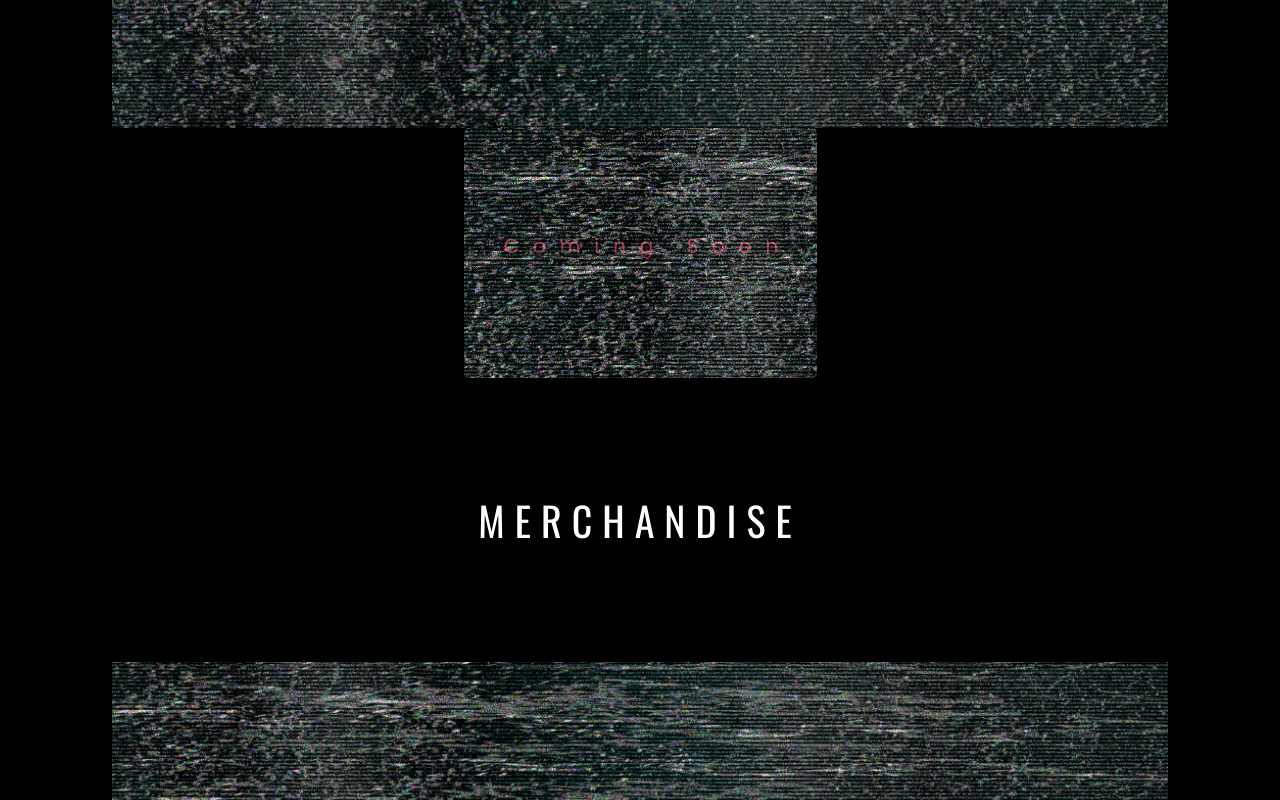
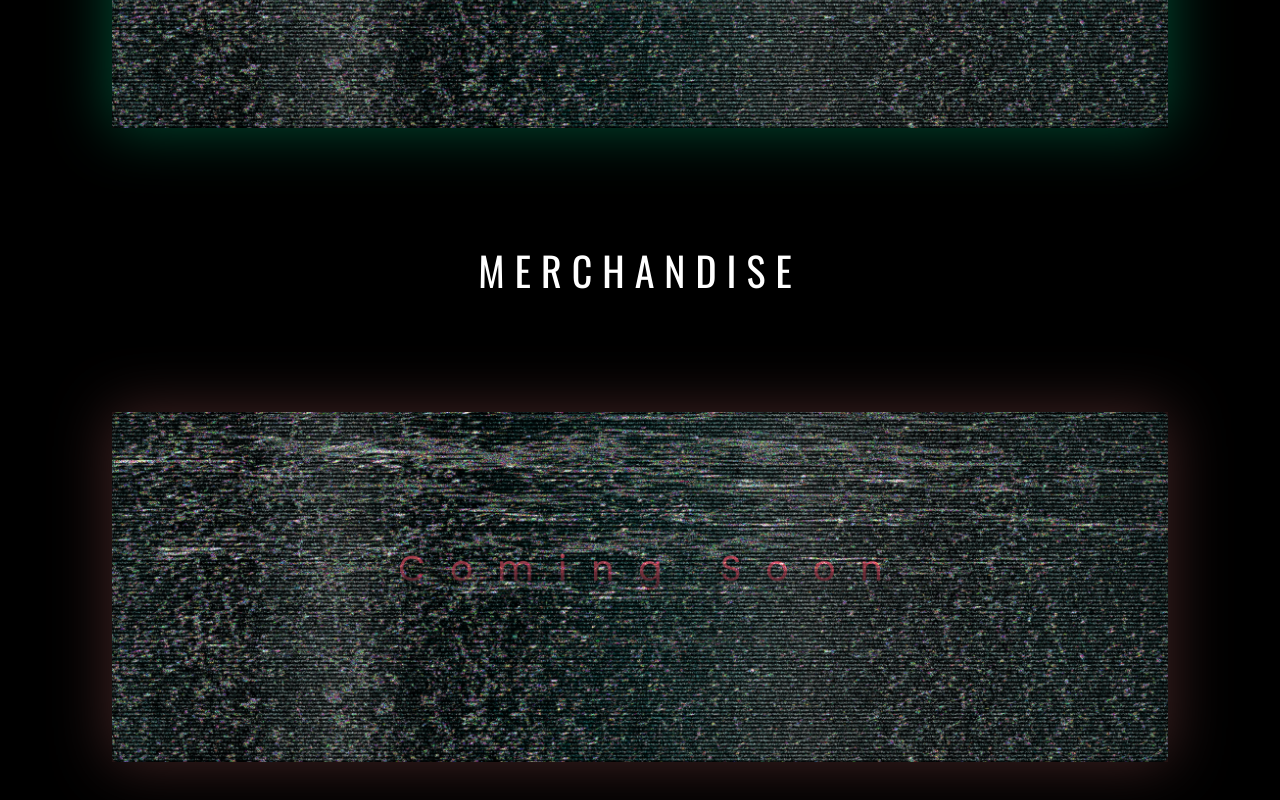
Before and after one commit to Ashutoshkr23/boys-played-well, a Next.js app: page / in a window 1280 px wide. Shown: the part 3440-4240 px from the top of the page. Built offline with nearby package versions, Linux system fonts and the light colour scheme.

Commit message:
drop-shadow-added

```diff
--- a/src/Component/Merchandise.jsx
+++ b/src/Component/Merchandise.jsx
@@ -7,8 +7,8 @@ function Merchandise() {
           <div className='hidden md:block'>
               <div className=' flex flex-col my-28 mx-8 lg:mx-28 rounded-md text-white items-center '>
                   <h1 className='text-[40px] mb-28 font-oswald tracking-light'>MERCHANDISE</h1>
-                  <div className='relative w-full h-[350px]'>
-                      <Image layout='fill' objectFit="cover" src="/assets/Images/TV/TV.png" className='drop-shadow-red-1' alt="" />
+                  <div className='relative w-full h-[350px] rounded-md drop-shadow-red-1'>
+                      <Image layout='fill' objectFit="cover" src="/assets/Images/TV/TV.png" className='drop-shadow-red-1 rounded-md' alt="" />
                   </div>
 
               </div>
@@ -17,7 +17,7 @@ function Merchandise() {
           <div className='md:hidden'>
               <div className=' flex flex-col my-28 text-white items-center '>
                   <h1 className='text-2xl mb-20 font-oswald tracking-light'>MERCHANDISE</h1>
-                  <Image height={250} width={353} src="/assets/Images/TV/ComingSoon.png" alt="" />
+                  <Image height={250} width={353} className="drop-shadow-red-1 " src="/assets/Images/TV/ComingSoon.png" alt="" />
               </div>
           </div>
 
--- a/src/Component/Podcast.jsx
+++ b/src/Component/Podcast.jsx
@@ -17,12 +17,13 @@ function Podcast() {
         description={'This long form podcast is hosted by Krsna Daswani, a relationship coach/ expert. She interviews wide ranging guests to tease out their professional and personal lives to enlighten, educate and entertain audiences.'}
         />
         <div className='px-8 lg:px-28 mt-20 lg:mt-40 w-full'>
-        <div className=' relative w-full h-[350px] hidden md:block'>
+        <div className=' relative w-full h-[350px] hidden drop-shadow-green-1 md:block'>
           <Image layout='fill' objectFit="cover" src="/assets/Images/TV/TV.png" alt="" />
         </div>
         </div>
-        <Image height={250} width={353} src="/assets/Images/TV/ComingSoon.png" alt="" className='md:hidden' />
-
+        <div className='md:hidden'>
+        <Image height={250} width={353} className="drop-shadow-green-1" src="/assets/Images/TV/ComingSoon.png" alt=""  />
+        </div>
       </div>
     </div>
   )
--- a/src/Component/Tv.jsx
+++ b/src/Component/Tv.jsx
@@ -7,7 +7,7 @@ function Tv() {
       <div className='hidden md:block'>
         <div className=' flex flex-col my-28 mx-8 lg:mx-28 rounded-md text-white items-center '>
           <h1 className='text-[40px] mb-28 font-oswald tracking-light'>TV</h1>
-          <div className='relative w-full h-[350px] drop-shadow-red-1'>
+          <div className='relative w-full h-[350px] drop-shadow-green-1'>
             <Image layout='fill' objectFit="cover" src="/assets/Images/TV/TV.png"  alt="" />
           </div>
 
@@ -17,7 +17,7 @@ function Tv() {
       <div className='md:hidden'>
         <div className=' flex flex-col my-28 text-white items-center '>
           <h1 className='text-2xl mb-20 font-oswald tracking-light'>TV</h1>
-          <Image height={250} width={353} src="/assets/Images/TV/ComingSoon.png" alt="" />
+          <Image height={250} width={353} className="drop-shadow-green-1" src="/assets/Images/TV/ComingSoon.png" alt="" />
         </div>
       </div>
     </div>
```
